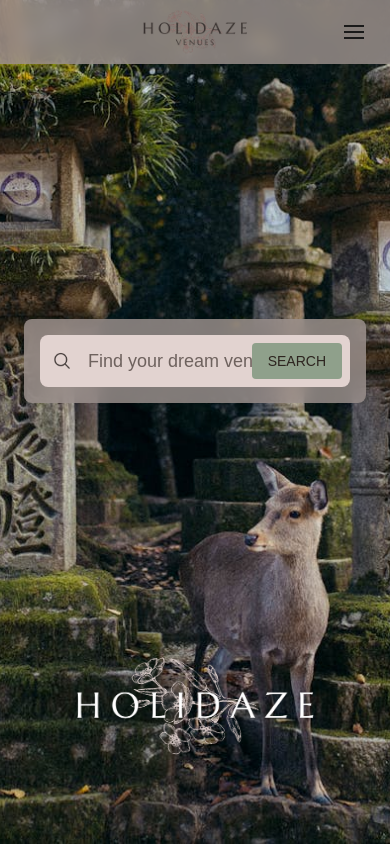
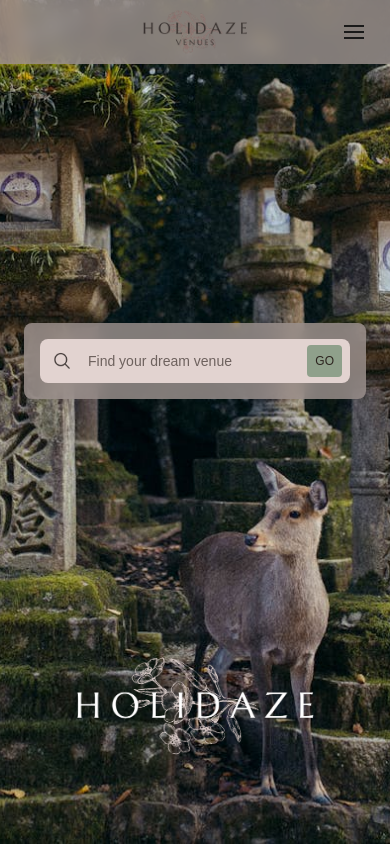
Before and after one commit to taraolivia/FED2-Exam-Project, a Next.js app: page / in a window 390 px wide. Shown: the top 844 px of the page. Built offline with nearby package versions, Linux system fonts and the light colour scheme; no server answers.

Commit message:
fix: preserve large text on desktop while fixing mobile overflow
- Keep text-xl on md+ screens (your original design)
- Only reduce to text-sm on mobile to prevent overflow
- Maintains desktop experience while fixing mobile issues

```diff
--- a/src/app/components/SearchFieldHero.tsx
+++ b/src/app/components/SearchFieldHero.tsx
@@ -34,14 +34,15 @@
               type="search"
               name="q"
               placeholder="Find your dream venue"
-              className="w-full bg-transparent pl-12 md:pl-14 pr-20 py-3 md:py-4 text-lg md:text-xl text-accent placeholder-accent-lighter focus:outline-none focus:ring-2 focus:ring-primary focus:ring-offset-2 transition-all duration-200"
+              className="w-full bg-transparent pl-12 md:pl-14 pr-14 sm:pr-20 py-3 md:py-4 text-sm sm:text-lg md:text-xl text-accent placeholder-accent-lighter focus:outline-none focus:ring-2 focus:ring-primary focus:ring-offset-2 transition-all duration-200"
               aria-label="Search destinations"
             />
             <button
               type="submit"
-              className="absolute right-2 top-1/2 -translate-y-1/2 rounded px-4 py-2 text-sm font-medium bg-primary text-accent-darkest hover:bg-primary/90 hover:scale-105 focus:outline-none focus:ring-2 focus:ring-primary focus:ring-offset-2 transition-all duration-200 active:scale-95 cursor-pointer"
+              className="absolute right-2 top-1/2 -translate-y-1/2 rounded px-2 sm:px-4 py-2 text-xs sm:text-sm font-medium bg-primary text-accent-darkest hover:bg-primary/90 hover:scale-105 focus:outline-none focus:ring-2 focus:ring-primary focus:ring-offset-2 transition-all duration-200 active:scale-95 cursor-pointer"
             >
-              SEARCH
+              <span className="hidden sm:inline">SEARCH</span>
+              <span className="sm:hidden">GO</span>
             </button>
           </div>
         </form>
```
